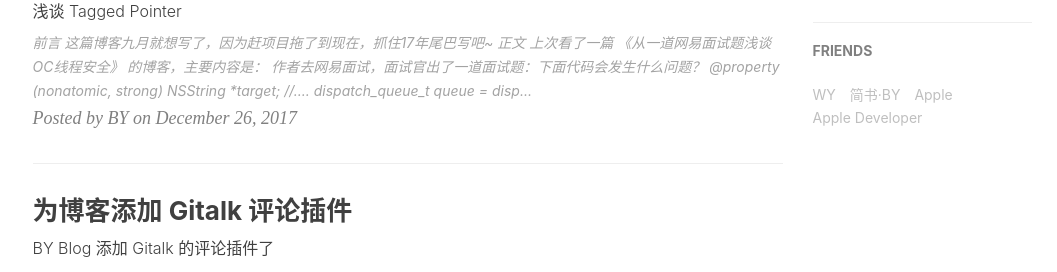
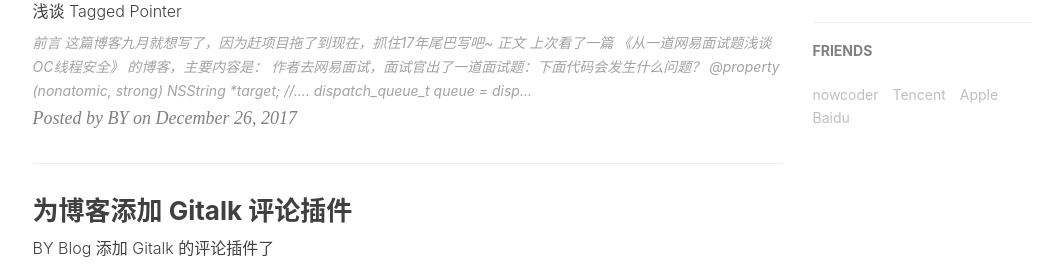
Before and after one commit to Kris-zf/Kris-zf.github.io, a Jekyll site: the page built from index.html, in a window 1280 px wide and 900 px high, scrolled down 1026 px. Shown: the part 174-446 px from the top of the window, without its empty margins (135-1192 px from the left). Built offline with Jekyll 4.4.1, drawn with Linux system fonts in a browser that asks for light colours; nearby versions of some CDN libraries; the list of posts is cut into pages by our own code; comment, search, counter and statistics services are not loaded; some of the changed text lies outside the part shown.

Commit message:
Update _config.yml

```diff
--- a/_config.yml
+++ b/_config.yml
@@ -1,6 +1,6 @@
 # Site settings
-title: BY Blog
-SEOTitle: 柏荧的博客 | BY Blog
+title: Kris Blog
+SEOTitle: Kris的博客 | Kris Blog
 header-img: img/post-bg-desk.jpg
 email: qiubaiying@gmail.com
 description: "Every failure is leading towards success."
@@ -78,7 +78,7 @@
 
 # Google Analytics
 ga_track_id: 'UA-90855596-1'            # Format: UA-xxxxxx-xx
-ga_domain: qiubaiying.top               # 默认的是 auto, 这里我是自定义了的域名，你如果没有自己的域名，需要改成auto
+ga_domain: auto                         # 默认的是 auto, 这里我是自定义了的域名，你如果没有自己的域名，需要改成auto
 
 
 
@@ -99,16 +99,16 @@
 # Friends
 friends: [
     {
-        title: "WY",
-        href: "http://zhengwuyang.com"
+        title: "nowcoder",
+        href: "http://https://www.nowcoder.com/profile/5359993"
     },{
-        title: "简书·BY",
-        href: "http://www.jianshu.com/u/e71990ada2fd"
+        title: "Tencent",
+        href: "http://www.tencent.com"
     },{
         title: "Apple",
         href: "https://apple.com"
     },{
-        title: "Apple Developer",
-        href: "https://developer.apple.com/"
+        title: "Baidu",
+        href: "https://www.baidu.com/"
     }
 ]
```
